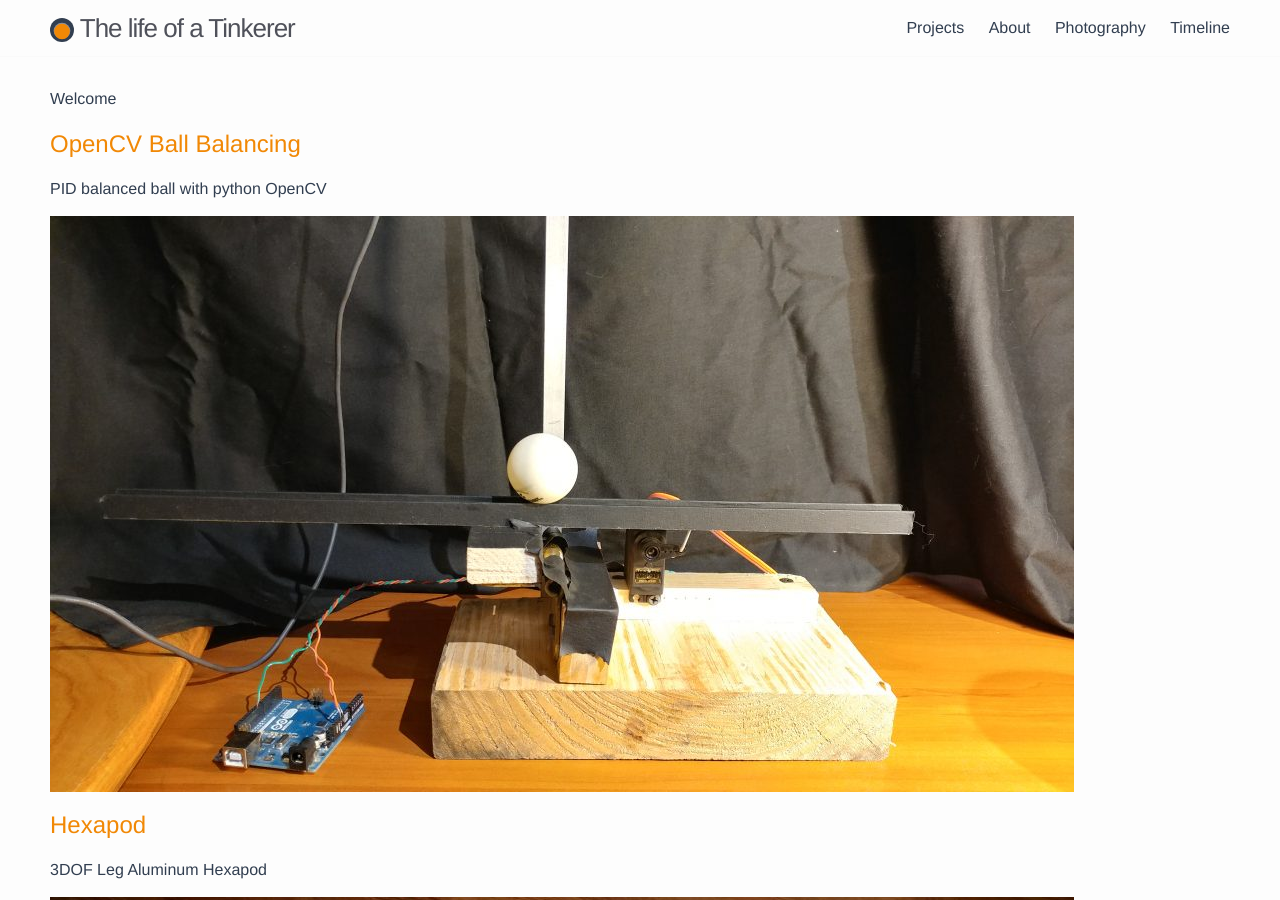
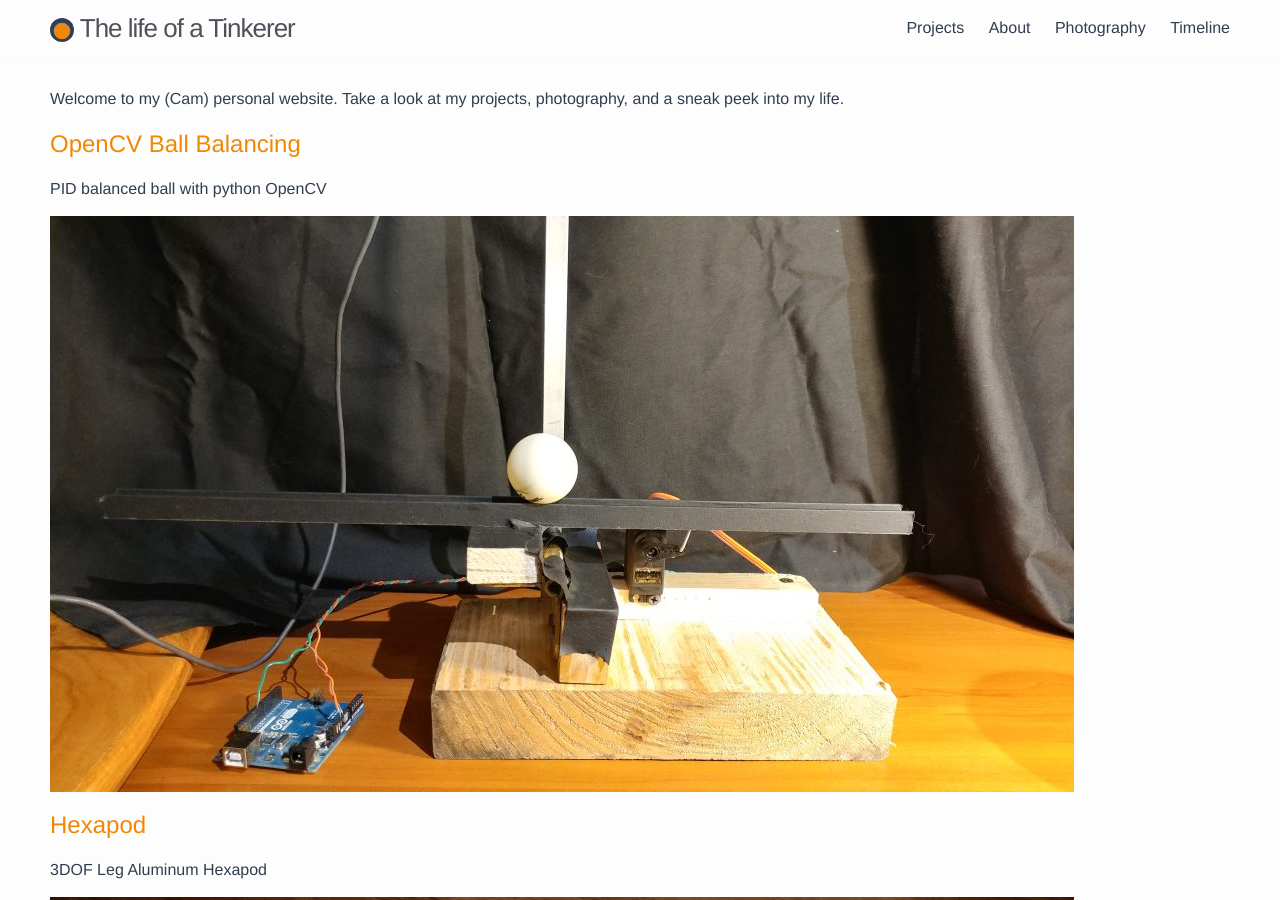
Before and after one commit to camrbuss/camsite, a Jekyll site: the page built from index.md, in a window 1280 px wide and 900 px high. Built offline with Jekyll 4.4.1, drawn with Linux system fonts in a browser that asks for light colours.

Commit message:
Finished welcome statement

```diff
--- a/index.md
+++ b/index.md
@@ -3,7 +3,7 @@ layout: default
 permalink: /
 ---
 
-Welcome
+Welcome to my (Cam) personal website. Take a look at my projects, photography, and a sneak peek into my life.
 
 {% for project in site.projects %}
   <h2>
```
